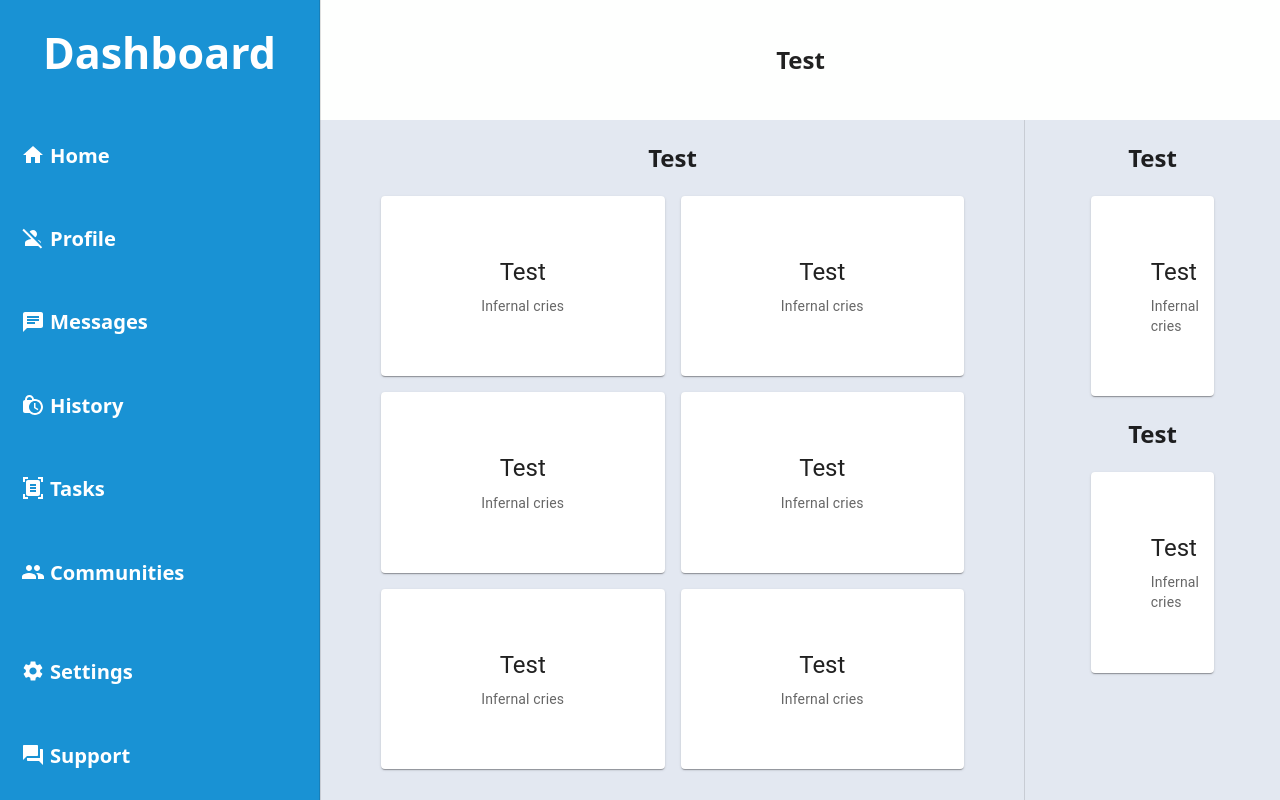
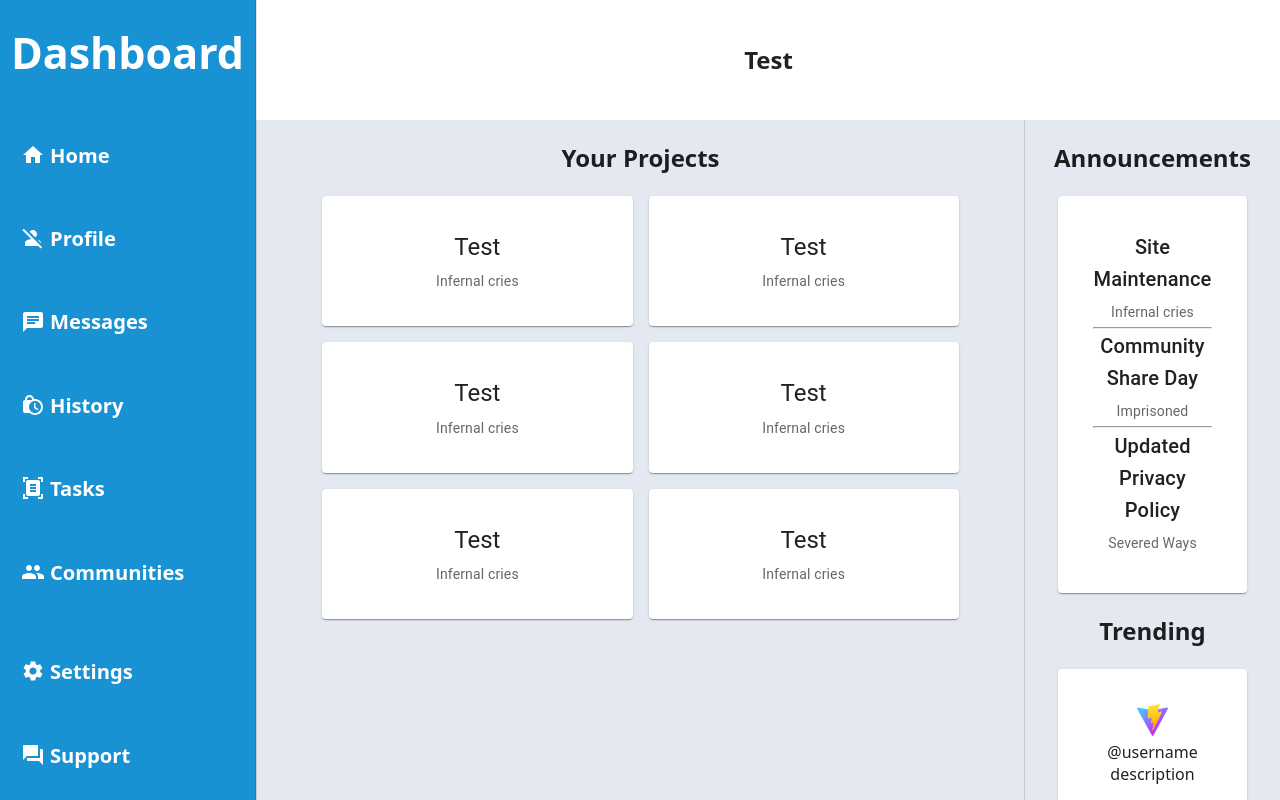
Before and after one commit to wildfireOfMine/adminDashboardTOP, a React (Vite) app: page / in a window 1280 px wide. Built offline with nearby package versions, Linux system fonts and the light colour scheme.

Commit message:
Fixed dashboard. Top bar. Trending needs to be updated. Same for text-align left. Need to add links

```diff
--- a/src/App.css
+++ b/src/App.css
@@ -41,7 +41,7 @@
   color: #888;
 }
 
-.css-1195adh-MuiDrawer-docked .MuiDrawer-paper{
+.css-dvtbgq-MuiDrawer-docked .MuiDrawer-paper{
   justify-content: center !important;
 }
 
@@ -52,7 +52,7 @@
 }
 
 .css-1lt5qva-MuiCardContent-root{
-  padding: 60px !important;
+  padding: 35px !important;
 }
 
 a{
@@ -78,6 +78,16 @@ a{
   background-color: #e3e8f1;
 }
 
+.css-4j4xdv-MuiDrawer-docked .MuiDrawer-paper >div > h2 {
+  text-align: left !important;
+  margin-left: 10px;
+}
+
+.css-4j4xdv-MuiDrawer-docked .MuiDrawer-paper > h2{
+  text-align: left !important;
+  margin-left: 10px;
+}
+
 .css-hcmlca-MuiDrawer-docked .MuiDrawer-paper{
   justify-content: center !important;
 }
--- /dev/null
+++ b/src/components/CustomCardAnnouncement.jsx
@@ -0,0 +1,35 @@
+import { Card, CardActionArea, CardContent, CardMedia, Typography } from '@mui/material'
+import React from 'react'
+
+const CustomCardAnnouncement = ({title, description, subtitle="", subdescription="", lastTitle="", lastDescription=""}) => {
+  return (
+    <Card sx={{ width: '100%', fontSize: '0.2em' }}>
+      <CardActionArea>
+        <CardContent>
+          <Typography gutterBottom variant="h6" component="div">
+            {title}
+          </Typography>
+          <Typography variant="body2" sx={{ color: 'text.secondary', margin: '5px' }}>
+            {description}
+          </Typography>
+          <hr/>
+          <Typography gutterBottom variant="h6" component="div">
+            {subtitle}
+          </Typography>
+          <Typography variant="body2" sx={{ color: 'text.secondary', margin: '5px' }}>
+            {subdescription}
+          </Typography>
+          <hr/>
+          <Typography gutterBottom variant="h6" component="div">
+            {lastTitle}
+          </Typography>
+          <Typography variant="body2" sx={{ color: 'text.secondary', margin: '5px' }}>
+            {lastDescription}
+          </Typography>
+        </CardContent>
+      </CardActionArea>
+    </Card>
+  )
+}
+
+export default CustomCardAnnouncement
--- /dev/null
+++ b/src/components/CustomTrending.jsx
@@ -0,0 +1,22 @@
+import { Card, CardActionArea, CardContent, CardMedia, Typography } from '@mui/material'
+import React from 'react'
+
+const CustomTrending = ({src="../../public/vite.svg", username="", description=""}) => {
+  return (
+    <Card sx={{ width: '100%', display: 'flex' }}>
+      <CardActionArea>
+        <CardContent>
+          <img src={src}/>
+          <Typography variant="p" component="p">
+            {username}
+          </Typography>
+          <Typography gutterBottom variant="p" component="p">
+            {description}
+          </Typography>
+        </CardContent>
+      </CardActionArea>
+    </Card>
+  )
+}
+
+export default CustomTrending
--- a/src/components/LeftBar.jsx
+++ b/src/components/LeftBar.jsx
@@ -7,10 +7,10 @@ const LeftBar = () => {
     <Drawer
         className='leftBar'
         sx={{
-        width: '25%',
+        width: '20%',
         flexShrink: 0,
         '& .MuiDrawer-paper': {
-            width: '25%',
+            width: '20%',
             boxSizing: 'border-box',
             backgroundColor: '#1992d4',
             color: 'white',
--- a/src/components/RightBar.jsx
+++ b/src/components/RightBar.jsx
@@ -2,26 +2,28 @@ import { Box, Card, Drawer, Grid } from '@mui/material'
 import React from 'react'
 import "../App.css"
 import CustomCard from './CustomCard'
+import CustomCardAnnouncement from './CustomCardAnnouncement'
+import CustomTrending from './CustomTrending'
 
 const RightBar = () => {
   return (
     <Drawer
             sx={{
-            width: '55%',
+            width: '60%',
             flexShrink: 0,
             '& .MuiDrawer-paper': {
-                width: '55%',
+                width: '60%',
                 boxSizing: 'border-box',
-                left: '25%',
+                left: '20%',
                 top: '15%',
-                /* backgroundColor: '#e3e8f1', */
+                backgroundColor: '#e3e8f1',
             },
             }}
             variant="permanent"
             anchor="right"
         >
         <Box>
-            <h2>Test</h2>
+            <h2>Your Projects</h2>
             <Grid className="cardGrid" container spacing={2}>
               <Grid className="cardGrid" size={{ xs: 9, md: 5 } }>
                 <CustomCard title="Test" description="Infernal cries" />
@@ -57,16 +59,18 @@ const RightBar = () => {
             variant="permanent"
             anchor="right"
         >
-            <h2>Test</h2>
+            <h2>Announcements</h2>
             <Grid className="cardGrid" container spacing={1}>
-                <Grid className="cardGrid" size={{ xs: 4, md: 6 } }>
-                <CustomCard title="Test" description="Infernal cries" />
+                <Grid className="cardGrid" size={{ xs: 4, md: 9 } }>
+                  <CustomCardAnnouncement title="Site Maintenance" description="Infernal cries"
+                  subtitle='Community Share Day' subdescription='Imprisoned'
+                  lastTitle='Updated Privacy Policy' lastDescription='Severed Ways'/>
                 </Grid>
             </Grid>
-            <h2>Test</h2>
+            <h2>Trending</h2>
             <Grid className="cardGrid" container spacing={1}>
-                <Grid className="cardGrid" size={{ xs: 4, md: 6 } }>
-                <CustomCard title="Test" description="Infernal cries" />
+                <Grid className="cardGrid" size={{ xs: 9, md: 9 } }>
+                <CustomTrending username='@username' description='description'/>
                 </Grid>
             </Grid>
           </Drawer>
--- a/src/components/TopBar.jsx
+++ b/src/components/TopBar.jsx
@@ -6,13 +6,13 @@ const TopBar = () => {
     <Drawer
             className='topBar'
             sx={{
-            width: '75%',
+            width: '80%',
             flexShrink: 0,
             '& .MuiDrawer-paper': {
-                width: '75%',
+                width: '80%',
                 height: '15%',
                 boxSizing: 'border-box',
-                left: '25%',
+                left: '20%',
                 top: '0%',
                 backgroundColor: '#fefffe',
             },
```
